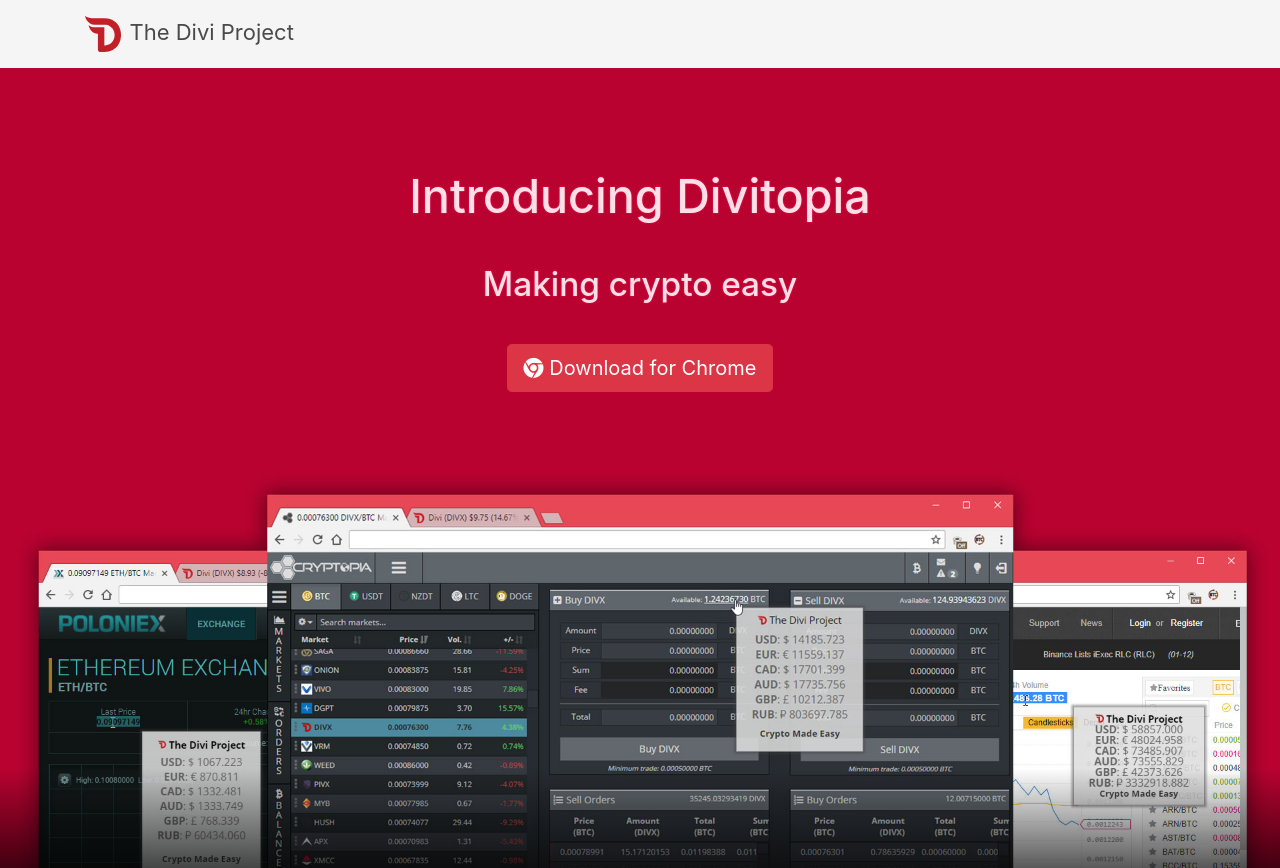
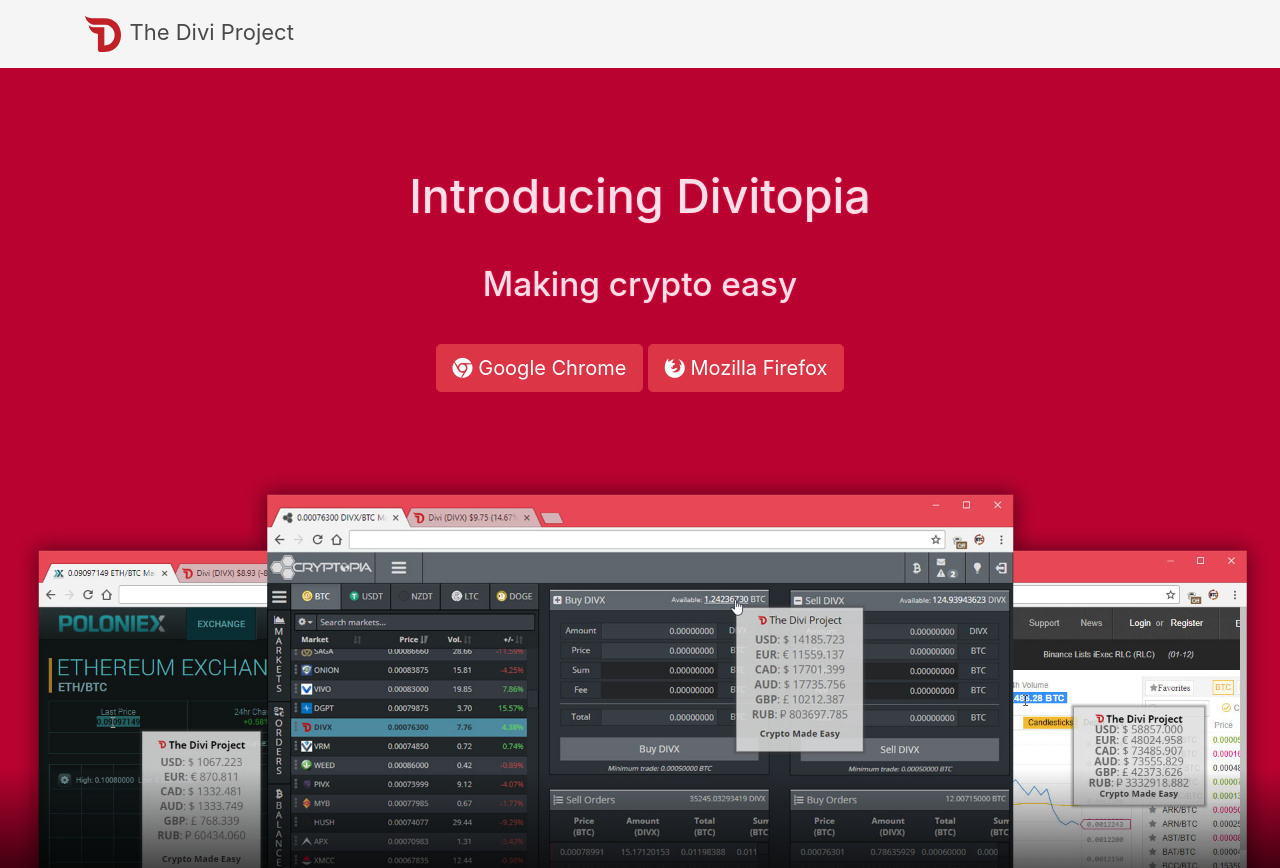
Before and after one commit to DavidRockin/divitopia-web, a plain HTML site: page index.html in a window 1280 px wide. Shown: the top 868 px of the page. Drawn offline with Linux system fonts and the light colour scheme.

Commit message:
divitopia released for firefox

```diff
--- a/index.html
+++ b/index.html
@@ -24,7 +24,9 @@
 				<h1>Introducing Divitopia</h1>
 				<h2>Making crypto easy</h2>
 				<a href='https://chrome.google.com/webstore/detail/divitopia-bitcoin-convert/bklbfdfcmohmmljcjhdofdphpdembfbm' target='_blank' class='btn btn-danger btn-lg tm-2'>
-					<i class='fa fa-chrome'></i> Download for Chrome</a>
+					<i class='fa fa-chrome'></i> Google Chrome</a>
+				<a href='https://addons.mozilla.org/en-US/firefox/addon/divitopia/' target='_blank' class='btn btn-danger btn-lg tm-2'>
+					<i class='fa fa-firefox'></i> Mozilla Firefox</a>
 			</div>
 		</div>
 
@@ -69,8 +71,11 @@
 		<div class='col-12 info download'>
 			<div class='container text-center'>
 				<h1>Get Divitopia</h1>
-				<a href='https://chrome.google.com/webstore/detail/divitopia-bitcoin-convert/bklbfdfcmohmmljcjhdofdphpdembfbm' target='_blank' class='btn btn-danger btn-lg'>
+				<a href='https://chrome.google.com/webstore/detail/divitopia-bitcoin-convert/bklbfdfcmohmmljcjhdofdphpdembfbm' target='_blank' class='btn btn-danger btn-lg tm-2'>
 					<i class='fa fa-chrome'></i> Google Chrome</a>
+
+				<a href='https://addons.mozilla.org/en-US/firefox/addon/divitopia/' target='_blank' class='btn btn-danger btn-lg tm-2'>
+					<i class='fa fa-firefox'></i> Mozilla Firefox</a>
 
 				<a href='https://github.com/davidrockin/divitopia-extension' target='_blank' class='btn btn-danger btn-lg'>
 					<i class='fa fa-github'></i> Source Code</a>
```
